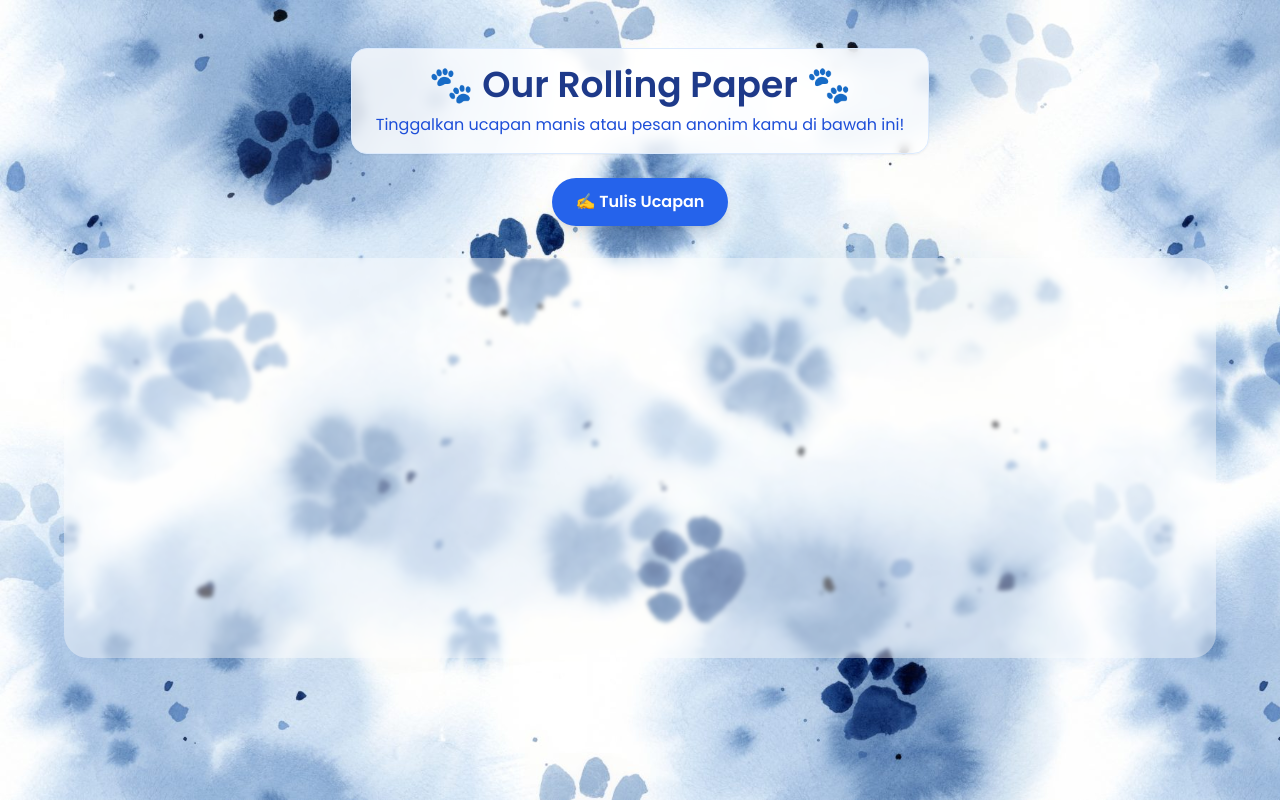
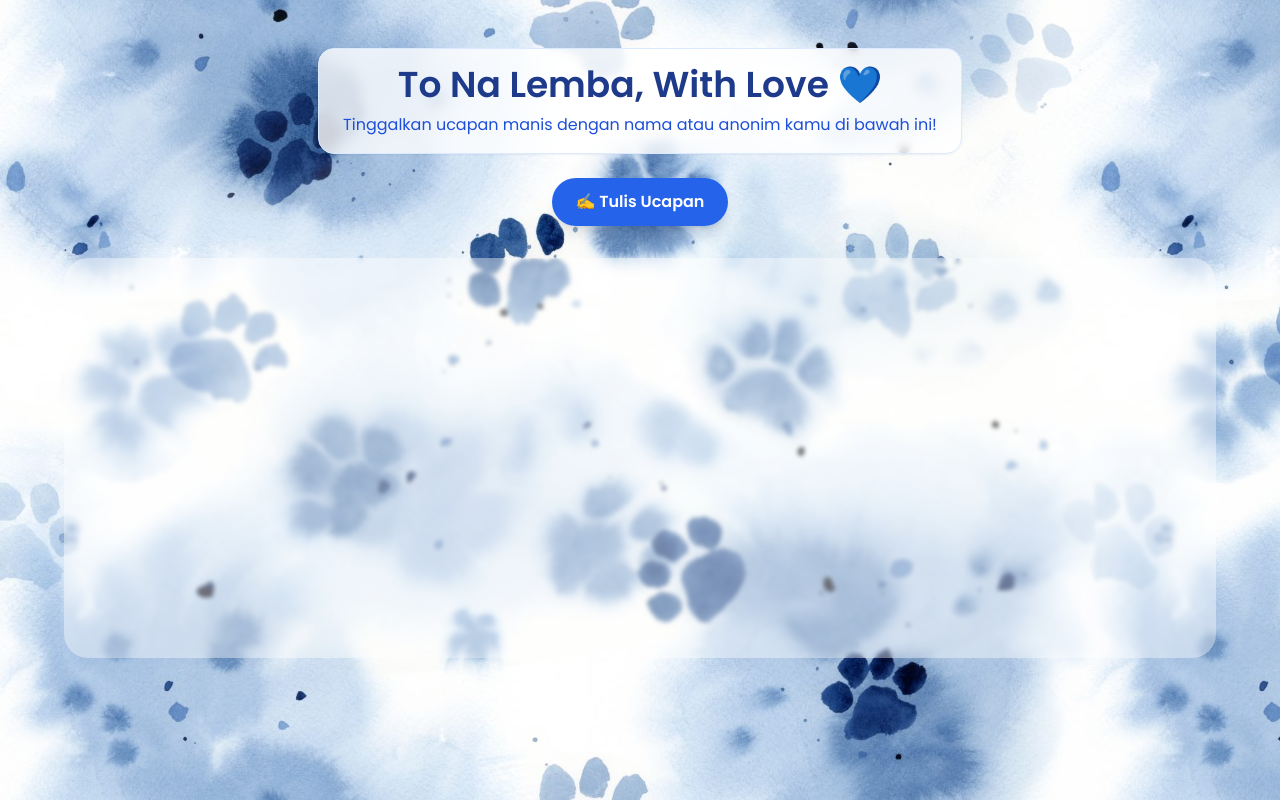
Before and after one commit to gamaudirga/nabil-space, a plain HTML site: page index.html in a window 1280 px wide. Drawn offline with nearby package versions, Linux system fonts and the light colour scheme; no server answers.

Commit message:
Update index.html

```diff
--- a/index.html
+++ b/index.html
@@ -3,7 +3,7 @@
 <head>
     <meta charset="UTF-8">
     <meta name="viewport" content="width=device-width, initial-scale=1.0">
-    <title>My Rolling Paper</title>
+    <title>Na Lemba Space</title>
     <script src="https://cdn.tailwindcss.com"></script>
     <style>
         /* Efek font tulisan tangan agar estetik ala rolling paper */
@@ -15,8 +15,8 @@
 <body style="background-image: url('bg.jpg'); background-size: contain; background-repeat: repeat; background-attachment: fixed;" class="min-h-screen poppins p-6 flex flex-col items-center">
 
     <header class="text-center my-6 bg-white/80 backdrop-blur-sm px-6 py-4 rounded-2xl shadow-sm border border-blue-100">
-        <h1 class="text-4xl font-bold text-blue-900">🐾 Our Rolling Paper 🐾</h1>
-        <p class="text-blue-700 mt-2 font-medium">Tinggalkan ucapan manis atau pesan anonim kamu di bawah ini!</p>
+        <h1 class="text-4xl font-bold text-blue-900">To Na Lemba, With Love 💙</h1>
+        <p class="text-blue-700 mt-2 font-medium">Tinggalkan ucapan manis dengan nama atau anonim kamu di bawah ini!</p>
     </header>
 
     <div class="mb-8">
```
